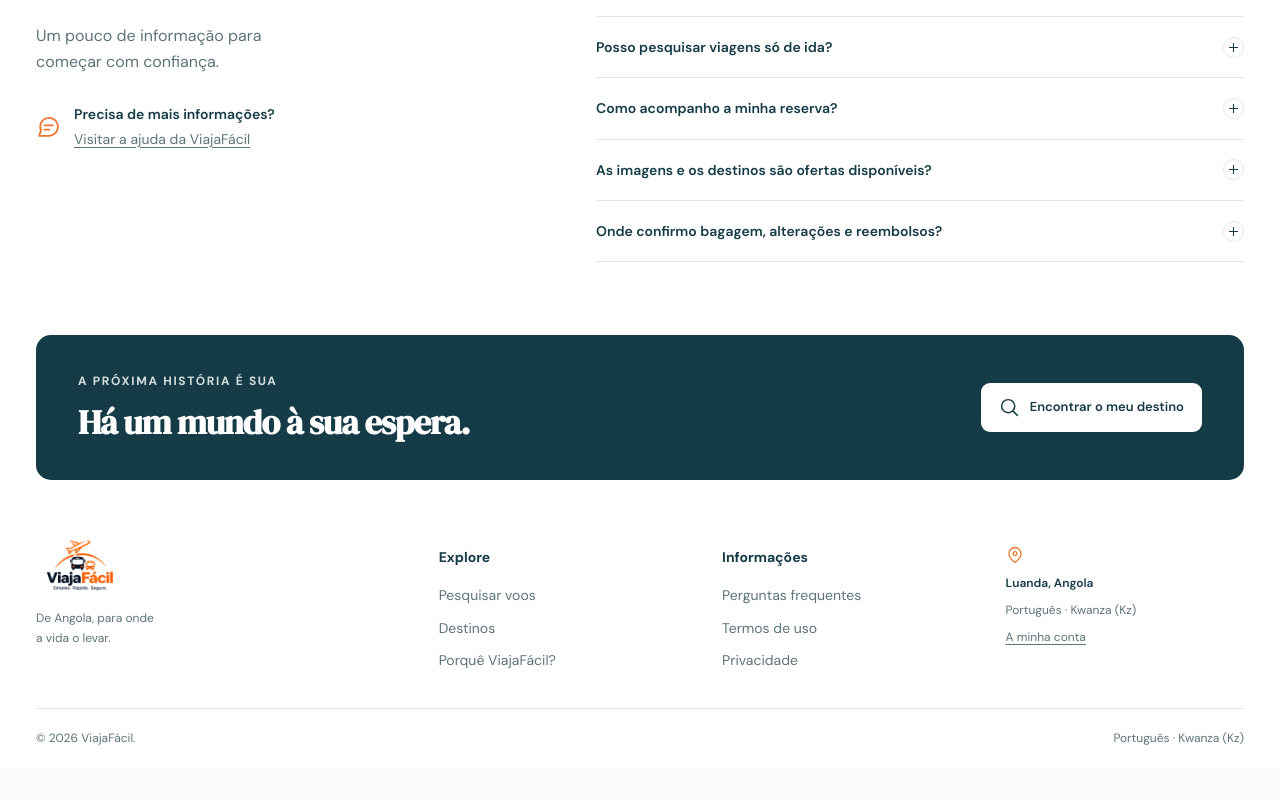
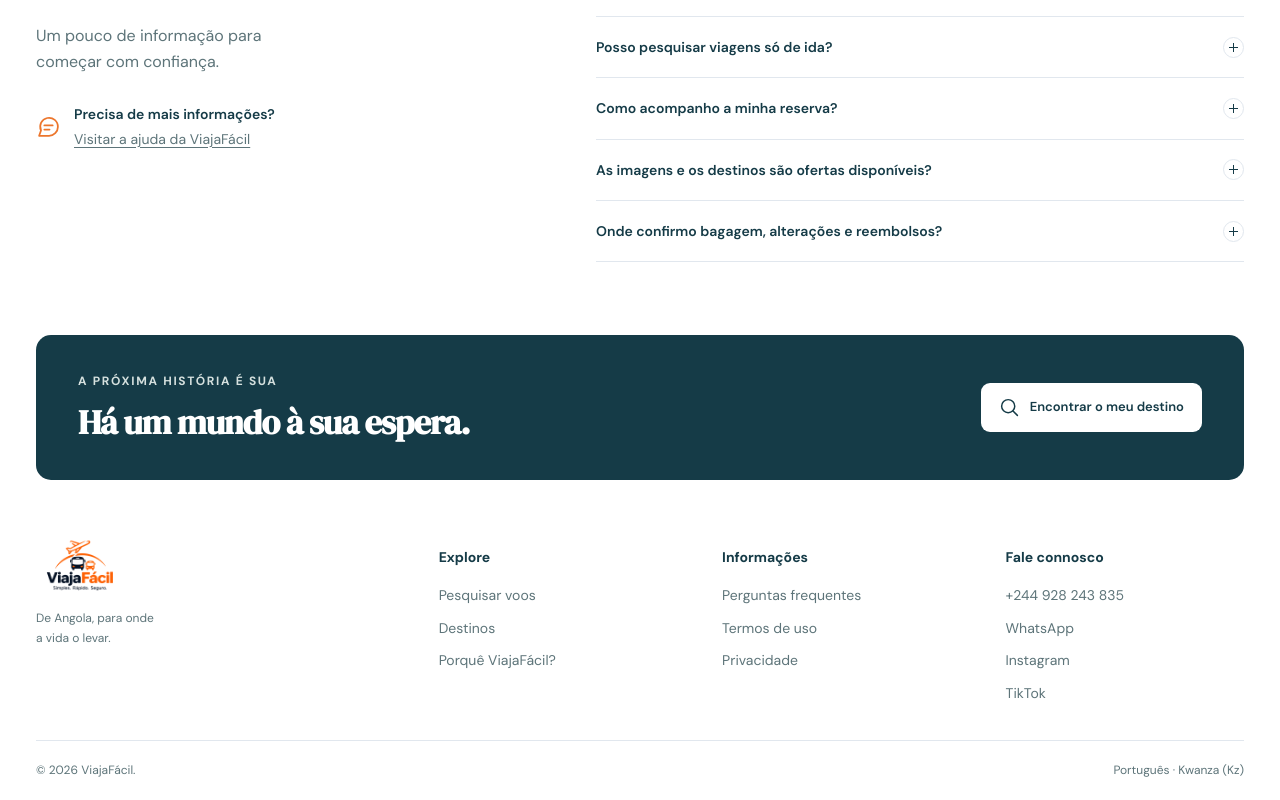
Before and after one commit to viaja-facil/viajafacilweb, a Next.js app: page / in a window 1280 px wide. Shown: the part 2233-3033 px from the top of the page. Before the commit the page ends 3001 px from the top, so only its background shows below. Built offline with nearby package versions, Linux system fonts and the light colour scheme.

Commit message:
feat: add official contact and social links

```diff
--- a/src/app/horizonte.css
+++ b/src/app/horizonte.css
@@ -2343,3 +2343,14 @@ html:has(.horizonte-home)::-webkit-scrollbar {
   text-overflow: ellipsis;
   white-space: nowrap;
 }
+
+@media (max-width: 650px) {
+  .horizonte-home .footer-contact {
+    grid-column: 1 / -1;
+  }
+  .horizonte-home .footer-contact a {
+    display: inline-flex;
+    align-items: center;
+    min-height: 44px;
+  }
+}
--- a/src/components/layout/HorizonteShell.tsx
+++ b/src/components/layout/HorizonteShell.tsx
@@ -176,13 +176,30 @@ export default function HorizonteShell({ children }: { children: ReactNode }) {
               <a href="/termos">Termos de uso</a>
               <a href="/privacidade">Privacidade</a>
             </div>
-            <div className="footer-location">
-              <svg className="icon" aria-hidden="true">
-                <use href="#i-pin"></use>
-              </svg>
-              <strong>Luanda, Angola</strong>
-              <span>Português · Kwanza (Kz)</span>
-              <a href="/perfil">A minha conta</a>
+            <div className="footer-links footer-contact">
+              <strong>Fale connosco</strong>
+              <a href="tel:+244928243835">+244 928 243 835</a>
+              <a
+                href="https://wa.me/244928243835"
+                target="_blank"
+                rel="noopener noreferrer"
+              >
+                WhatsApp
+              </a>
+              <a
+                href="https://www.instagram.com/viajafacilapp/"
+                target="_blank"
+                rel="noopener noreferrer"
+              >
+                Instagram
+              </a>
+              <a
+                href="https://www.tiktok.com/@viajafacil.app"
+                target="_blank"
+                rel="noopener noreferrer"
+              >
+                TikTok
+              </a>
             </div>
           </div>
           <div className="footer-bottom">
```
Also changed, not shown: 1 other file (tests, documents, lock files or other folders).
